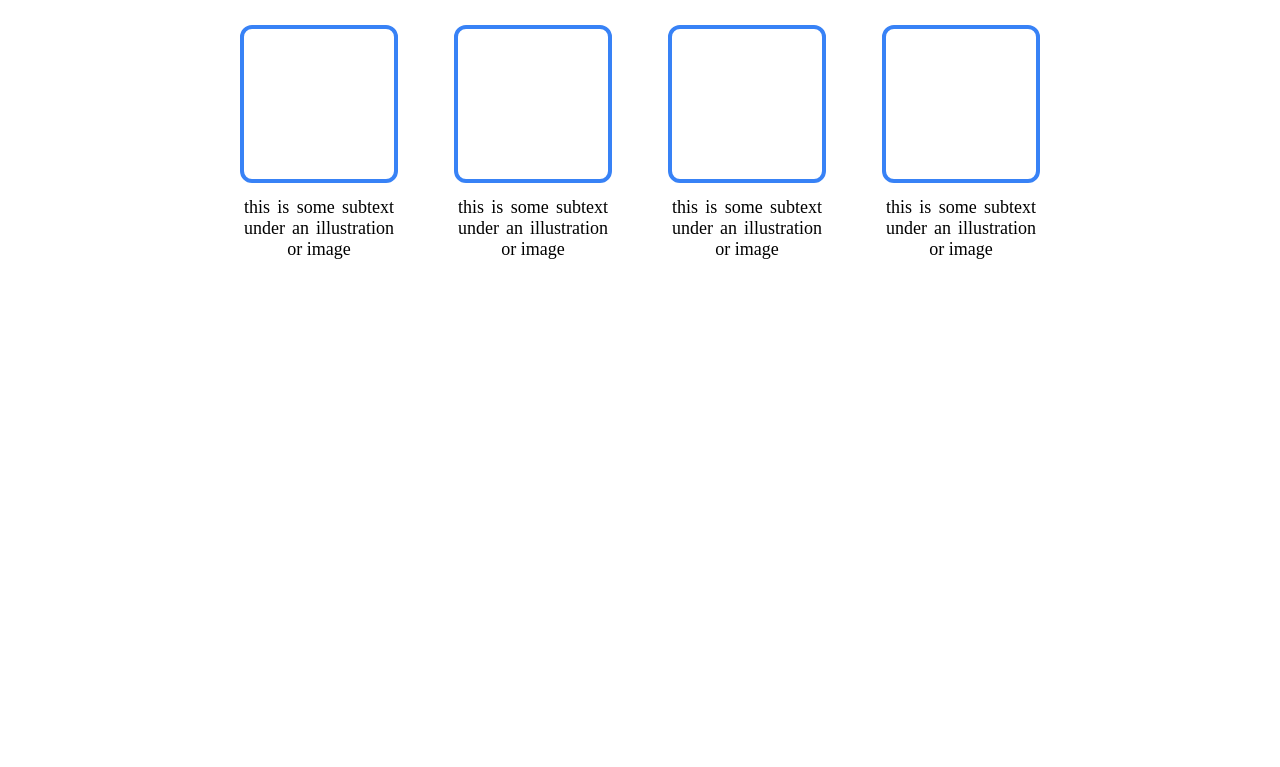
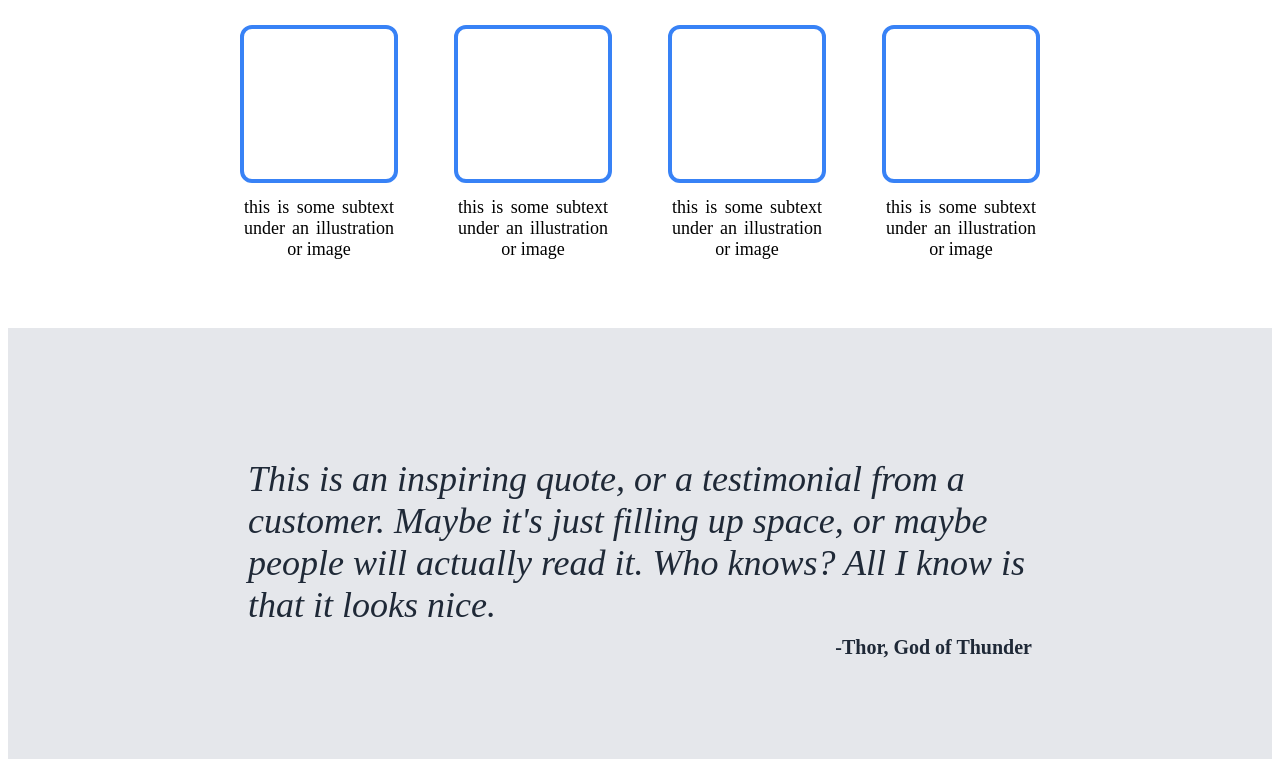
Before and after one commit to qafreen/landing-page, a plain HTML site: page index.html in a window 1280 px wide. Shown: the part 534-1301 px from the top of the page. Before the commit the page ends 820 px from the top, so only its background shows below. Drawn offline with Linux system fonts and the light colour scheme.

Commit message:
Make quote section

```diff
--- a/index.html
+++ b/index.html
@@ -46,5 +46,9 @@
             </div>
         </div>
     </div>
+    <div class="quote">
+        <div><blockquote>This is an inspiring quote, or a testimonial from a customer. Maybe it's just filling up space, or maybe people will actually read it. Who knows? All I know is that it looks nice.</blockquote></div>
+        <div><p>-Thor, God of Thunder</p></div>
+    </div>
 </body>
 </html>
--- a/style.css
+++ b/style.css
@@ -113,3 +113,26 @@ ul, #imageBox{
 .bottom-box div{
     width: 150px;
 }
+
+.quote{
+    display: flex;
+    flex-direction: column;
+    background-color: #e5e7eb;
+    font-size: 36px;
+    font-style: italic;
+    font-weight: 300;
+    color: #1f2937;
+    margin-top: 50px;
+}
+blockquote{
+    margin: 130px 240px -10px;
+}
+
+.quote div p{
+    font-size: 20px;
+    font-weight: 700;
+    font-style: normal;
+    text-align: end;
+    margin-right: 240px;
+    margin-bottom: 100px;
+}
```
